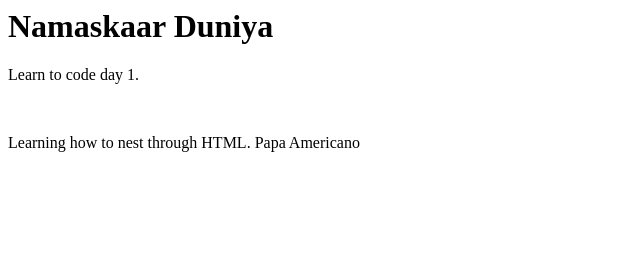
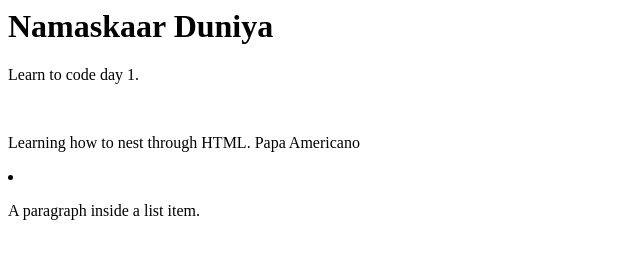
Before and after one commit to kalranishant/kalranishant.github.io, a plain HTML site: page index.html in a window 1280 px wide. Shown: the whole page, without its empty margins (0-640 px from the left). Drawn offline with Linux system fonts and the light colour scheme.

Commit message:
Nesting 2

```diff
--- a/index.html
+++ b/index.html
@@ -5,5 +5,7 @@
 <br/>
 <p>Learning how to nest through HTML.
 	Papa Americano</p>
+	<li>
+		<p>A paragraph inside a list item.</P>
 </body>
 </html>
```
